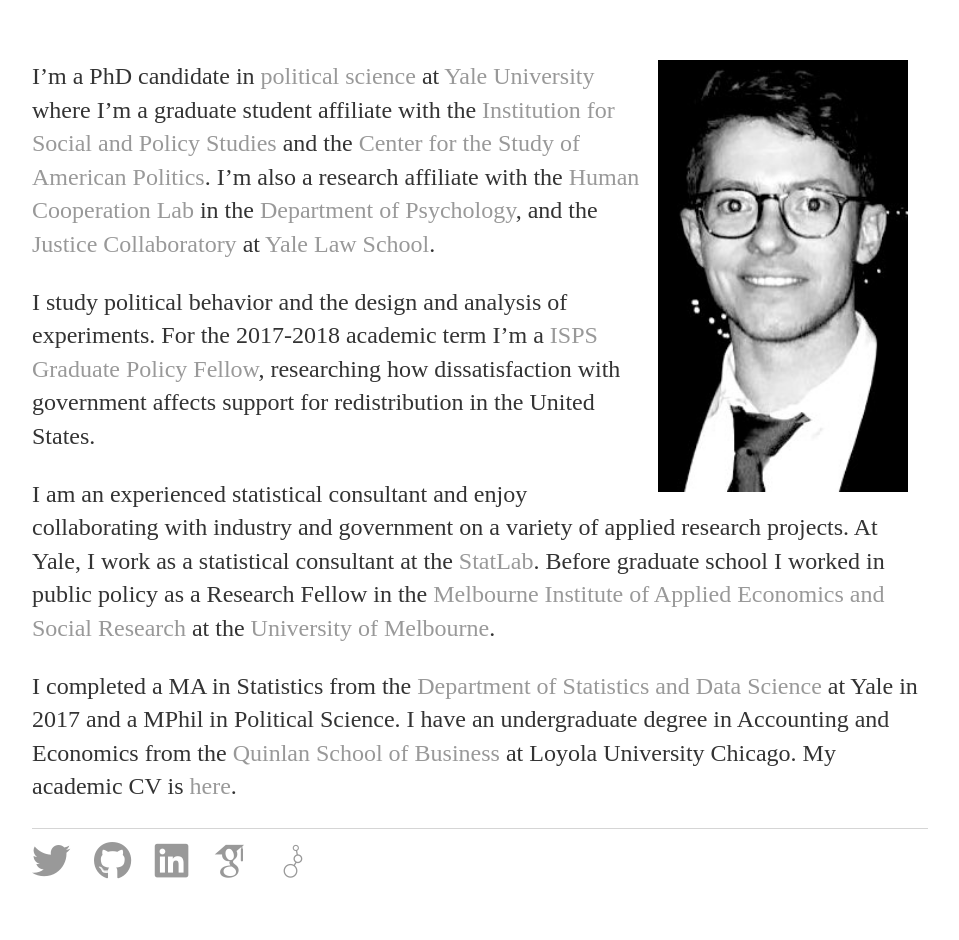
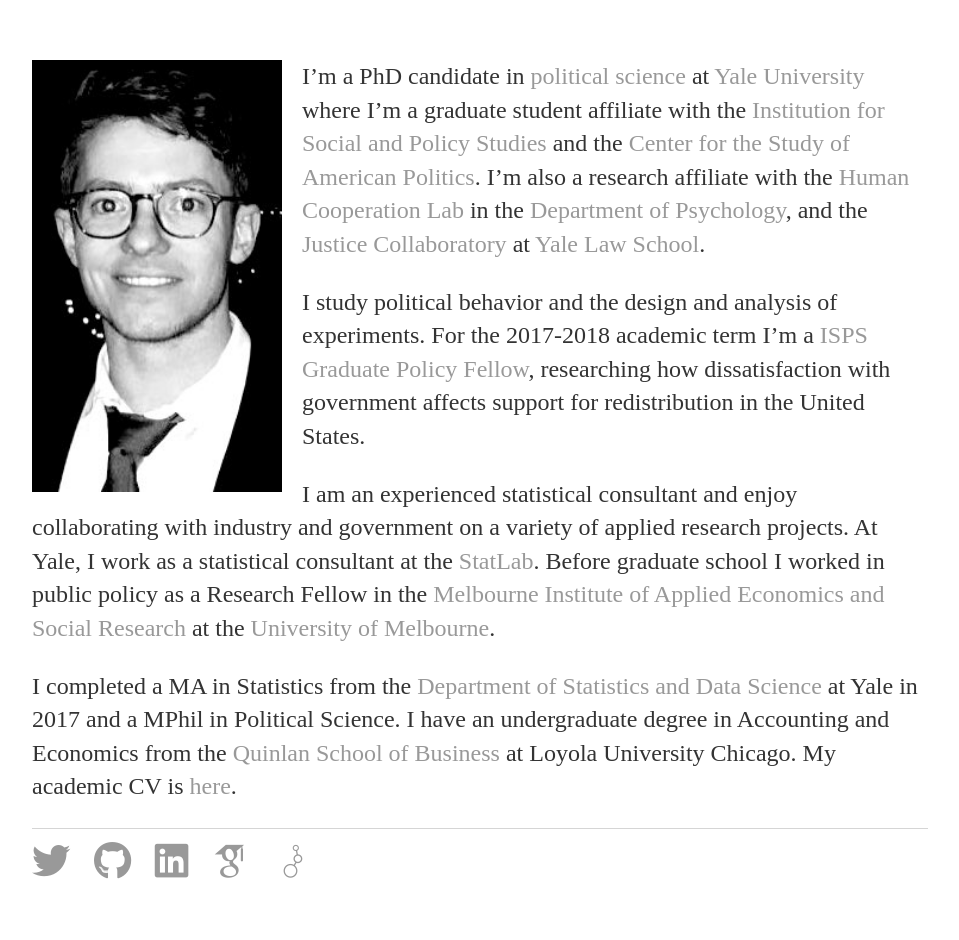
Before and after one commit to kylepeyton/kylepeyton.github.io, a Jekyll site: the page built from index.markdown, in a window 1280 px wide. Shown: the whole page, without its empty margins (160-1119 px from the left). Built offline with Jekyll 4.4.1, drawn with Linux system fonts in a browser that asks for light colours; nearby versions of some CDN libraries; some web fonts are replaced.

Commit message:
Update index.markdown

```diff
--- a/index.markdown
+++ b/index.markdown
@@ -2,7 +2,7 @@
 layout: design-kp
 title: "Home"
 ---
-<img style="float: right; width: 250px; margin: 0 20px 10px 0" src="/assets/cropic.jpg" alt="pic" />
+<img style="float: left; width: 250px; margin: 0 20px 10px 0" src="/assets/cropic.jpg" alt="pic" />
 
 I'm a PhD candidate in [political science](https://politicalscience.yale.edu/) at [Yale University](https://www.yale.edu/) where I'm a graduate student affiliate with the
 [Institution for Social and Policy Studies](https://isps.yale.edu/) and the
```
